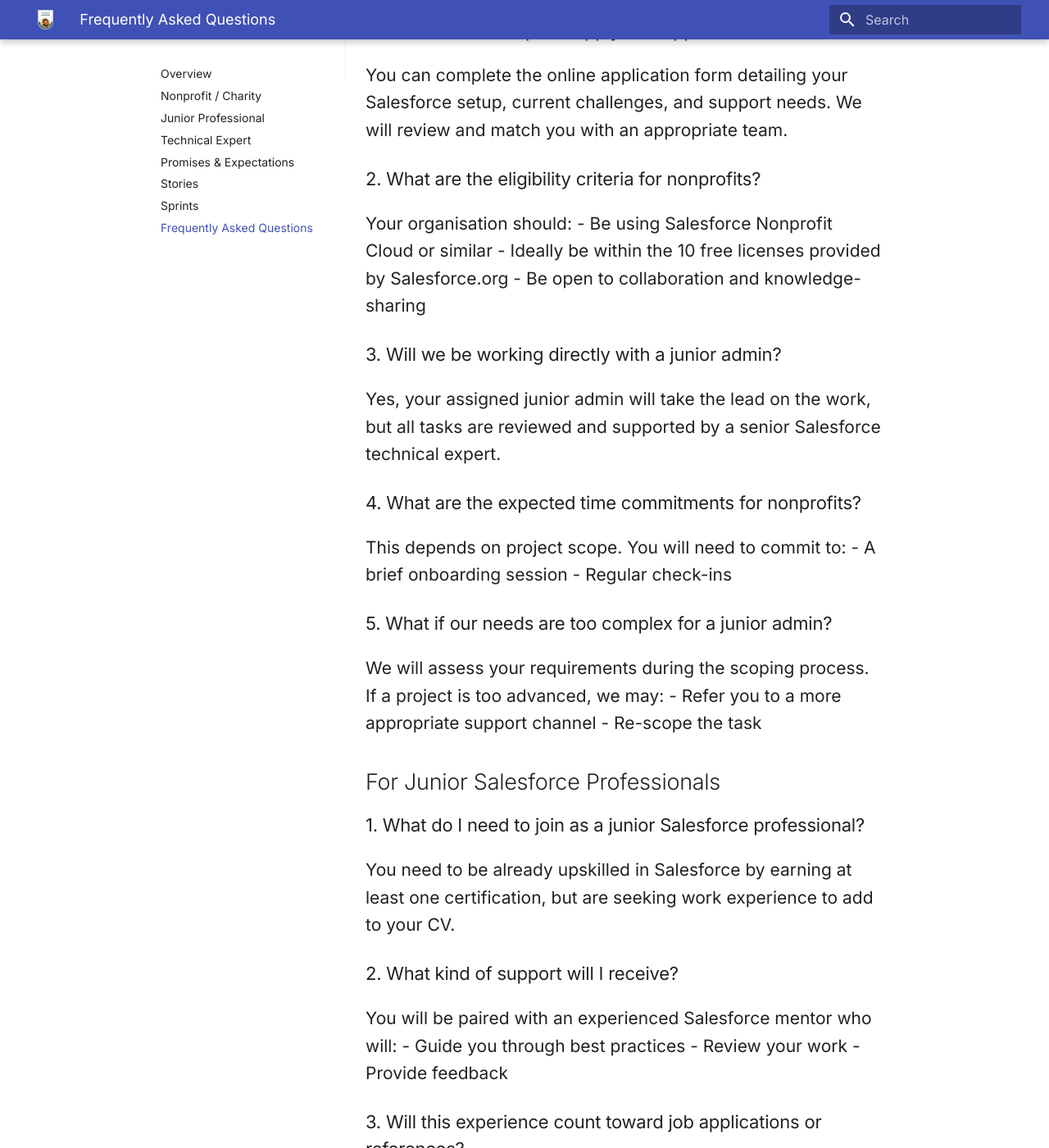
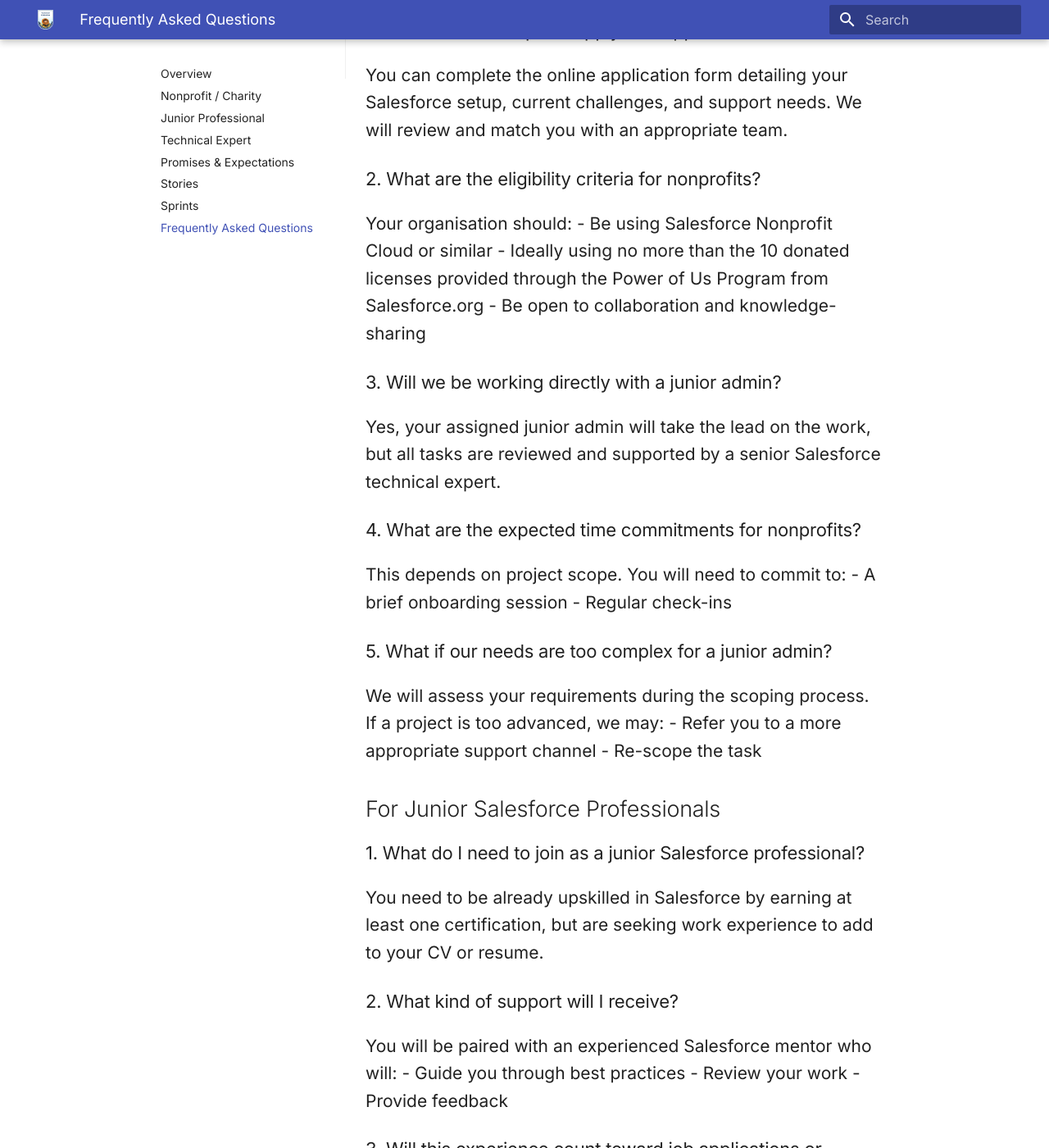
Before and after one commit to SFDO-Community-Sprints/The-Technical-Collective, an MkDocs documentation site: the page built from files/docs/faq.md, in a window 1280 px wide and 1400 px high, scrolled down 1521 px. Shown: the whole window at 82% size. Built offline with MkDocs 1.6.1 and Material for MkDocs 9.7.7, drawn with Linux system fonts in a browser that asks for light colours.

Commit message:
Update faq.md with P10 note
Added revised language in line 40 about the donated 10 licenses

```diff
--- a/files/docs/faq.md
+++ b/files/docs/faq.md
@@ -37,7 +37,7 @@
 ### 2. What are the eligibility criteria for nonprofits?
 Your organisation should:
 - Be using Salesforce Nonprofit Cloud or similar
-- Ideally be within the 10 free licenses provided by Salesforce.org
+- Ideally using no more than the 10 donated licenses provided through the Power of Us Program from Salesforce.org
 - Be open to collaboration and knowledge-sharing
 
 ### 3. Will we be working directly with a junior admin?
@@ -56,7 +56,7 @@
 ## For Junior Salesforce Professionals
 
 ### 1. What do I need to join as a junior Salesforce professional?
-You need to be already upskilled in Salesforce by earning at least one certification, but are seeking work experience to add to your CV.
+You need to be already upskilled in Salesforce by earning at least one certification, but are seeking work experience to add to your CV or resume.
 
 ### 2. What kind of support will I receive?
 You will be paired with an experienced Salesforce mentor who will:
```
